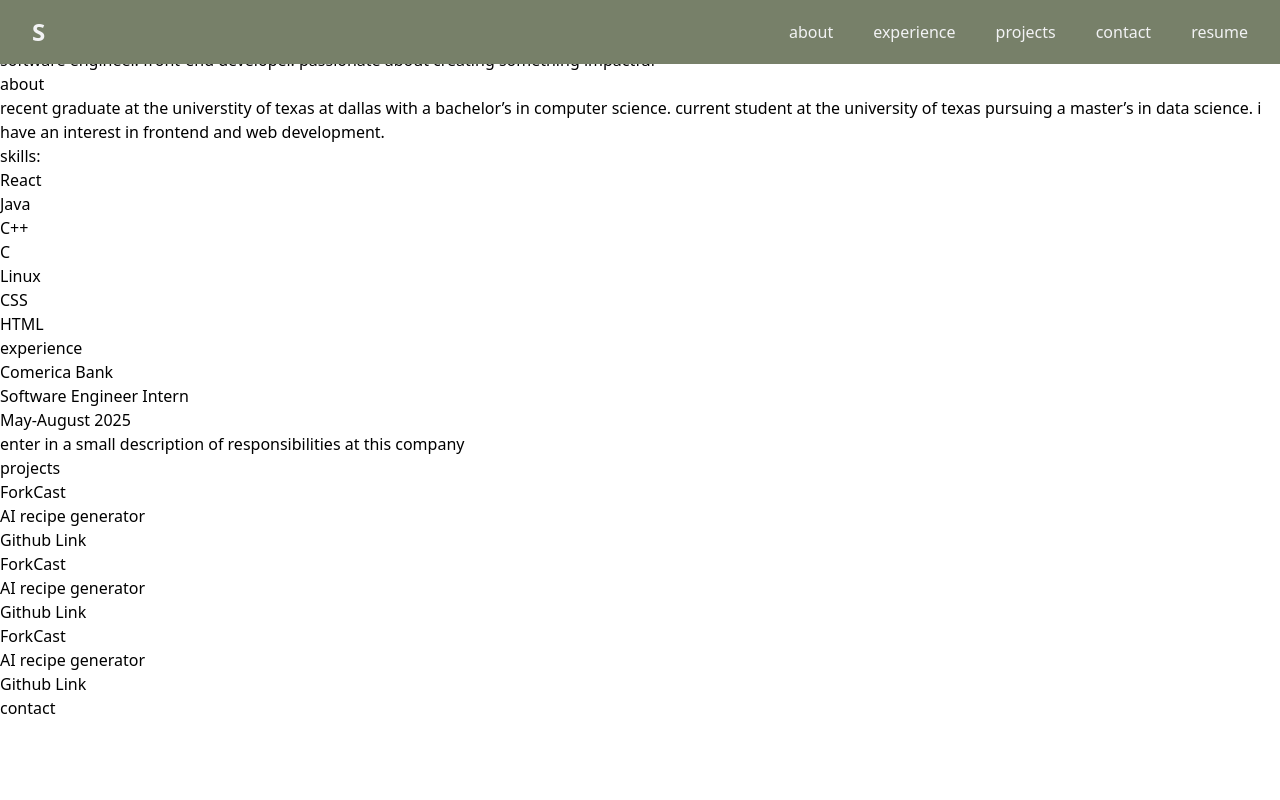
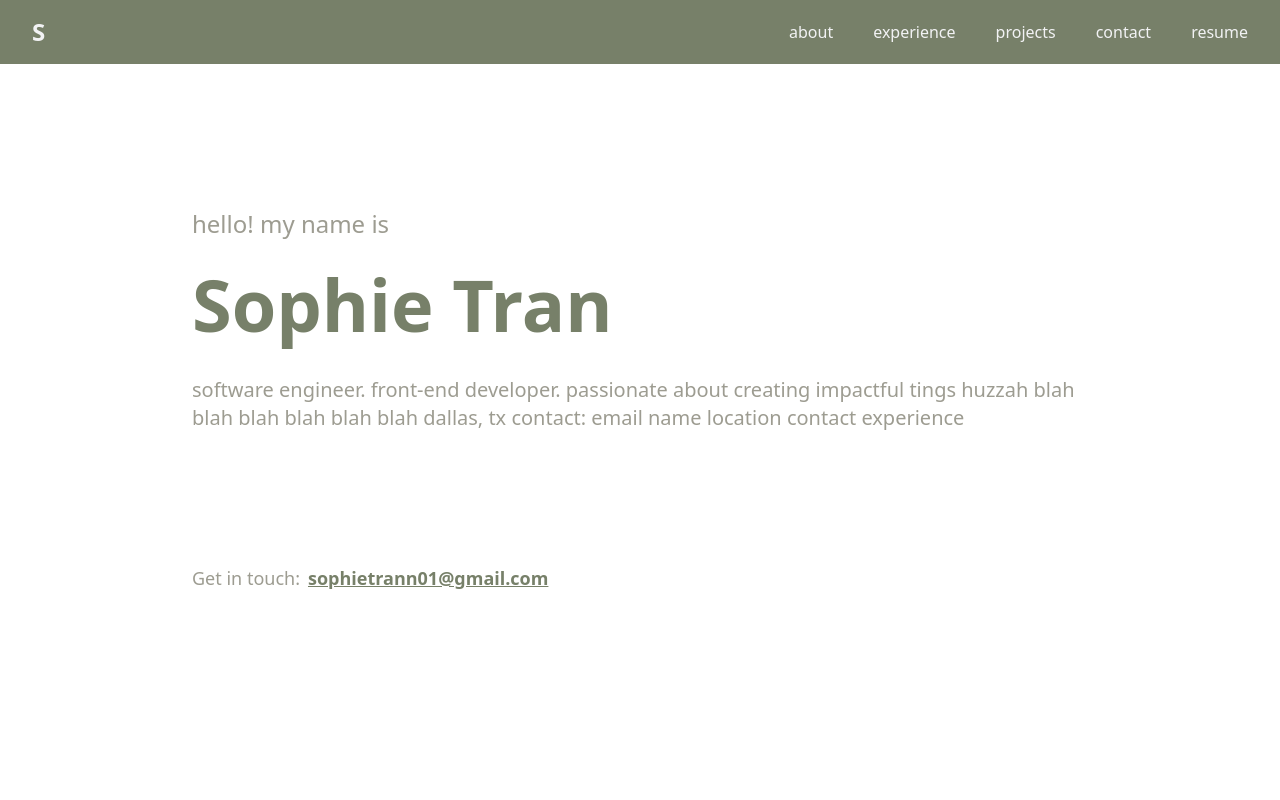
Before and after one commit to sophiietran/portfolio-website, a React (Vite) app: page / in a window 1280 px wide. Shown: the top 800 px of the page. Built offline with nearby package versions, Linux system fonts and the light colour scheme.

Commit message:
home/hero section styling

```diff
--- a/src/components/sections/HomeSection.jsx
+++ b/src/components/sections/HomeSection.jsx
@@ -1,12 +1,25 @@
 export default function HomeSection() {
   return (
-    <section>
-      <h3>hello! my name is </h3>
-      <h1>Sophie Tran</h1>
-      <h4>
-        software engineer. front-end developer. passionate about creating
-        something impactful
-      </h4>
+    <section class="h-screen w-screen flex items-center justify-center">
+      <div class="text-left m-12">
+        <h3 class="text-[#9D9C91] text-2xl mb-7">hello! my name is </h3>
+        <h1 class="text-[#778069] font-semibold text-7xl mb-9">Sophie Tran</h1>
+        <h4 class="text-[#9D9C91] text-xl max-w-4xl">
+          software engineer. front-end developer. passionate about creating
+          impactful tings huzzah blah blah blah blah blah blah dallas, tx
+          contact: email name location contact experience
+        </h4>
+
+        <div class="flex items-center mt-33">
+          <h3 class="text-[#9D9C91] text-lg font-medium mr-2">Get in touch: </h3>
+          <a
+            href="mailto:sophietrann01@gmail.com"
+            class="text-[#778069] font-semibold text-lg underline"
+          >
+            sophietrann01@gmail.com
+          </a>
+        </div>
+      </div>
     </section>
   );
 }
```
